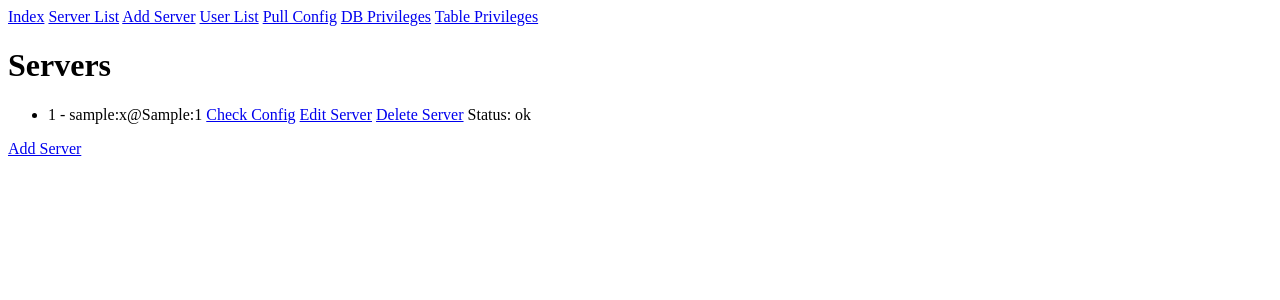
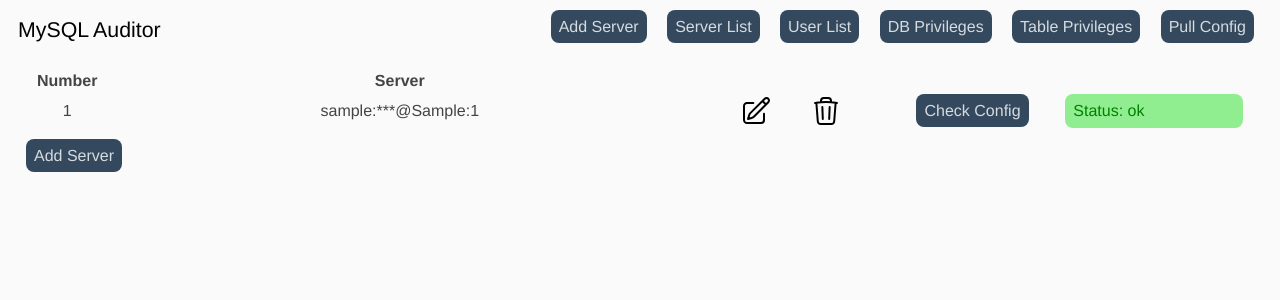
Before and after one commit to Niecke/mysql_auditor, a Flask app: page /server/test/1 in a window 1280 px wide. Shown: the top 300 px of the page. Run offline with Flask 3, Linux system fonts and the light colour scheme; tables that the repository leaves empty hold one stand-in row (values such as "Sample post"); data that the repository does not hold is empty.

Commit message:
add a bit css

```diff
--- /dev/null
+++ b/src/static/style.css
@@ -0,0 +1,109 @@
+ol,
+ul {
+  margin: 0;
+  padding: 0;
+  list-style: none;
+  display: grid;
+  gap: 1rem;
+}
+
+body {
+    font-family: 'Helvetica', 'Arial', sans-serif;
+    color: #444444;
+    font-size: 12pt;
+    background-color: #FAFAFA;
+    padding: 10px;
+}
+
+a {
+    color: #000;
+    text-decoration: none;
+}
+
+.content {
+    padding: 10px 0px 10px;
+}
+
+.header {
+    display: flex;
+    justify-content: space-between
+}
+
+.title {
+    font-size: 16pt;
+}
+
+.container {
+    display: flex;
+    width: auto;
+    justify-content: space-evenly;
+}
+
+.btn {
+    background-color: #34495E;
+    color: #D6DBDF;
+    border-radius: 8px;
+    padding: 0.5rem;
+    margin-left: 0.5rem;
+    margin-right: 0.5rem;
+}
+
+.btn:hover {
+    background-color: #D6DBDF;
+    color: #34495E;
+}
+
+.icon {
+    height: 2rem;
+    width: 2rem;
+}
+
+.iconhidden {
+    display: none;
+    height: 2rem;
+    width: 2rem;
+}
+
+.icon:hover {
+    display: none;
+}
+
+.icon:hover + .iconhidden {
+    display: block;
+}
+
+.servers {
+    margin: 1rem;
+    width: 100%;
+}
+
+.status {
+    display: flex;
+    border-radius: 0.5rem;
+    align-items: center;
+    padding: 0.5rem;
+    padding-left: 0.5rem;
+    padding-right: 0.5rem;
+}
+
+.ok {
+    color: green;
+    background-color: lightgreen;
+}
+
+.fail {
+    color: darkred;
+    background-color: lightcoral;
+}
+
+th {
+    text-align: center;
+}
+
+.tr-header {
+    border: 2px solid #D6DBDF;
+}
+
+td {
+    text-align: center;
+}
--- a/src/templates/base.html
+++ b/src/templates/base.html
@@ -7,17 +7,25 @@
         <title>MySQL Auditor</title>
         {% endblock %}
         <meta name='viewport' content='width=device-width, initial-scale=1'>
+        <link href="/static/style.css" rel="stylesheet">
     </head>
     <body>
-    <div id="content">
-        <a href="{{ url_for('default.index') }}">Index</a>
-        <a href="{{ url_for('server.list') }}">Server List</a>
-        <a href="{{ url_for('server.create') }}">Add Server</a>
-        <a href="{{ url_for('config.user_list') }}">User List</a>
-        <a href="{{ url_for('config.pull_config') }}">Pull Config</a>
-        <a href="{{ url_for('config.db_priv_list') }}">DB Privileges</a>
-        <a href="{{ url_for('config.table_priv_list') }}">Table Privileges</a>
-        <br />
+            <div class="header">
+                <div class="title">
+                    <a href="{{ url_for('default.index') }}">
+                        MySQL Auditor
+                    </a>
+                </div>
+                <div>
+                    <a class="btn" href="{{ url_for('server.create') }}">Add Server</a>
+                    <a class="btn" href="{{ url_for('server.list') }}">Server List</a>
+                    <a class="btn" href="{{ url_for('config.user_list') }}">User List</a>
+                    <a class="btn" href="{{ url_for('config.db_priv_list') }}">DB Privileges</a>
+                    <a class="btn" href="{{ url_for('config.table_priv_list') }}">Table Privileges</a>
+                    <a class="btn" href="{{ url_for('config.pull_config') }}">Pull Config</a>
+                </div>
+            </div>
+            <div id="content" class="content">
                 {% block content %}
                 {% endblock %}
             </div>
--- a/src/templates/server/list.html
+++ b/src/templates/server/list.html
@@ -1,20 +1,65 @@
 {% extends "base.html" %}
 {% block content %}
-    <h1>Servers</h1>
-    {% if servers %}
-    <ul>
+<div class="container">
+    <table class="servers">
+        <tr>
+            <th style="width:5%">Number</th>
+            <th style="width:50%">Server</th>
+            <th style="width:15%"></th>
+            <th style="width:15%"></th>
+            <th style="width:15%"></th>
+        </tr>
         {% for server in servers %}
-        <li>
-            {{ server.id }} - {{ server.username }}:{{ server.password }}@{{ server.host }}:{{ server.port }}
-            <a href="{{ url_for('server.test', server_id=server.id) }}">Check Config</a>
-            <a href="{{ url_for('server.edit', server_id=server.id) }}">Edit Server</a>
-            <a href="{{ url_for('server.delete', server_id=server.id) }}">Delete Server</a>
-            {% if server.id == checked_server_id %}
-            Status: {{ check_result }}
-            {% endif %}
-        </li>
+        <tr>
+            <td>
+                {{ server.id }}
+            </td>
+            <td>
+                {{ server.username }}{% if server.password %}:***{% endif %}@{{ server.host }}:{% if server.port %}{{ server.port }}{% else %}3306{% endif %}
+            </td>
+            <td>
+                <div class="container">
+                    <a href="{{ url_for('server.edit', server_id=server.id) }}">
+                        <div class="icon">
+                            <svg xmlns="http://www.w3.org/2000/svg" fill="none" viewBox="0 0 24 24" stroke-width="1.5" stroke="currentColor" class="w-6 h-6">
+                                <path stroke-linecap="round" stroke-linejoin="round" d="M16.862 4.487l1.687-1.688a1.875 1.875 0 112.652 2.652L10.582 16.07a4.5 4.5 0 01-1.897 1.13L6 18l.8-2.685a4.5 4.5 0 011.13-1.897l8.932-8.931zm0 0L19.5 7.125M18 14v4.75A2.25 2.25 0 0115.75 21H5.25A2.25 2.25 0 013 18.75V8.25A2.25 2.25 0 015.25 6H10" />
+                            </svg>
+                        </div>
+                        <div class="iconhidden">
+                            <svg xmlns="http://www.w3.org/2000/svg" viewBox="0 0 24 24" fill="currentColor" class="w-6 h-6">
+                                <path d="M21.731 2.269a2.625 2.625 0 00-3.712 0l-1.157 1.157 3.712 3.712 1.157-1.157a2.625 2.625 0 000-3.712zM19.513 8.199l-3.712-3.712-8.4 8.4a5.25 5.25 0 00-1.32 2.214l-.8 2.685a.75.75 0 00.933.933l2.685-.8a5.25 5.25 0 002.214-1.32l8.4-8.4z" />
+                                <path d="M5.25 5.25a3 3 0 00-3 3v10.5a3 3 0 003 3h10.5a3 3 0 003-3V13.5a.75.75 0 00-1.5 0v5.25a1.5 1.5 0 01-1.5 1.5H5.25a1.5 1.5 0 01-1.5-1.5V8.25a1.5 1.5 0 011.5-1.5h5.25a.75.75 0 000-1.5H5.25z" />
+                            </svg>
+                        </div>
+                    </a>
+                    <a href="{{ url_for('server.delete', server_id=server.id) }}">
+                        <div class="icon">
+                            <svg xmlns="http://www.w3.org/2000/svg" fill="none" viewBox="0 0 24 24" stroke-width="1.5" stroke="currentColor" class="w-6 h-6">
+                                <path stroke-linecap="round" stroke-linejoin="round" d="M14.74 9l-.346 9m-4.788 0L9.26 9m9.968-3.21c.342.052.682.107 1.022.166m-1.022-.165L18.16 19.673a2.25 2.25 0 01-2.244 2.077H8.084a2.25 2.25 0 01-2.244-2.077L4.772 5.79m14.456 0a48.108 48.108 0 00-3.478-.397m-12 .562c.34-.059.68-.114 1.022-.165m0 0a48.11 48.11 0 013.478-.397m7.5 0v-.916c0-1.18-.91-2.164-2.09-2.201a51.964 51.964 0 00-3.32 0c-1.18.037-2.09 1.022-2.09 2.201v.916m7.5 0a48.667 48.667 0 00-7.5 0" />
+                            </svg>
+                        </div>
+                        <div class="iconhidden">
+                            <svg xmlns="http://www.w3.org/2000/svg" viewBox="0 0 24 24" fill="currentColor" class="w-6 h-6">
+                                <path fill-rule="evenodd" d="M16.5 4.478v.227a48.816 48.816 0 013.878.512.75.75 0 11-.256 1.478l-.209-.035-1.005 13.07a3 3 0 01-2.991 2.77H8.084a3 3 0 01-2.991-2.77L4.087 6.66l-.209.035a.75.75 0 01-.256-1.478A48.567 48.567 0 017.5 4.705v-.227c0-1.564 1.213-2.9 2.816-2.951a52.662 52.662 0 013.369 0c1.603.051 2.815 1.387 2.815 2.951zm-6.136-1.452a51.196 51.196 0 013.273 0C14.39 3.05 15 3.684 15 4.478v.113a49.488 49.488 0 00-6 0v-.113c0-.794.609-1.428 1.364-1.452zm-.355 5.945a.75.75 0 10-1.5.058l.347 9a.75.75 0 101.499-.058l-.346-9zm5.48.058a.75.75 0 10-1.498-.058l-.347 9a.75.75 0 001.5.058l.345-9z" clip-rule="evenodd" />
+                            </svg>
+                        </div>
+                    </a>
+                </div>
+            </td>
+            <td>
+                <a class="btn" href="{{ url_for('server.test', server_id=server.id) }}">Check Config</a>
+            </td>
+            <td>
+                {% if server.id == checked_server_id %}
+                <div class="status {{ check_result }}">
+                    Status: {{ check_result }}
+                </div>
+                {% endif %}
+            </td>
+        </tr>
         {% endfor %}
-    </ul>
-    <a href="{{ url_for('server.create') }}">Add Server</a>
-    {% endif %}
+    </table>
+</div>
+    <a class="btn" href="{{ url_for('server.create') }}">Add Server</a>
+
 {% endblock %}
```
Also changed, not shown: src/templates/default/index.html (+21 -3 lines), src/views/config.py (+92 -73 lines), src/views/default.py (+12 -2 lines). Lines whose indentation alone changed are shown as unchanged.
